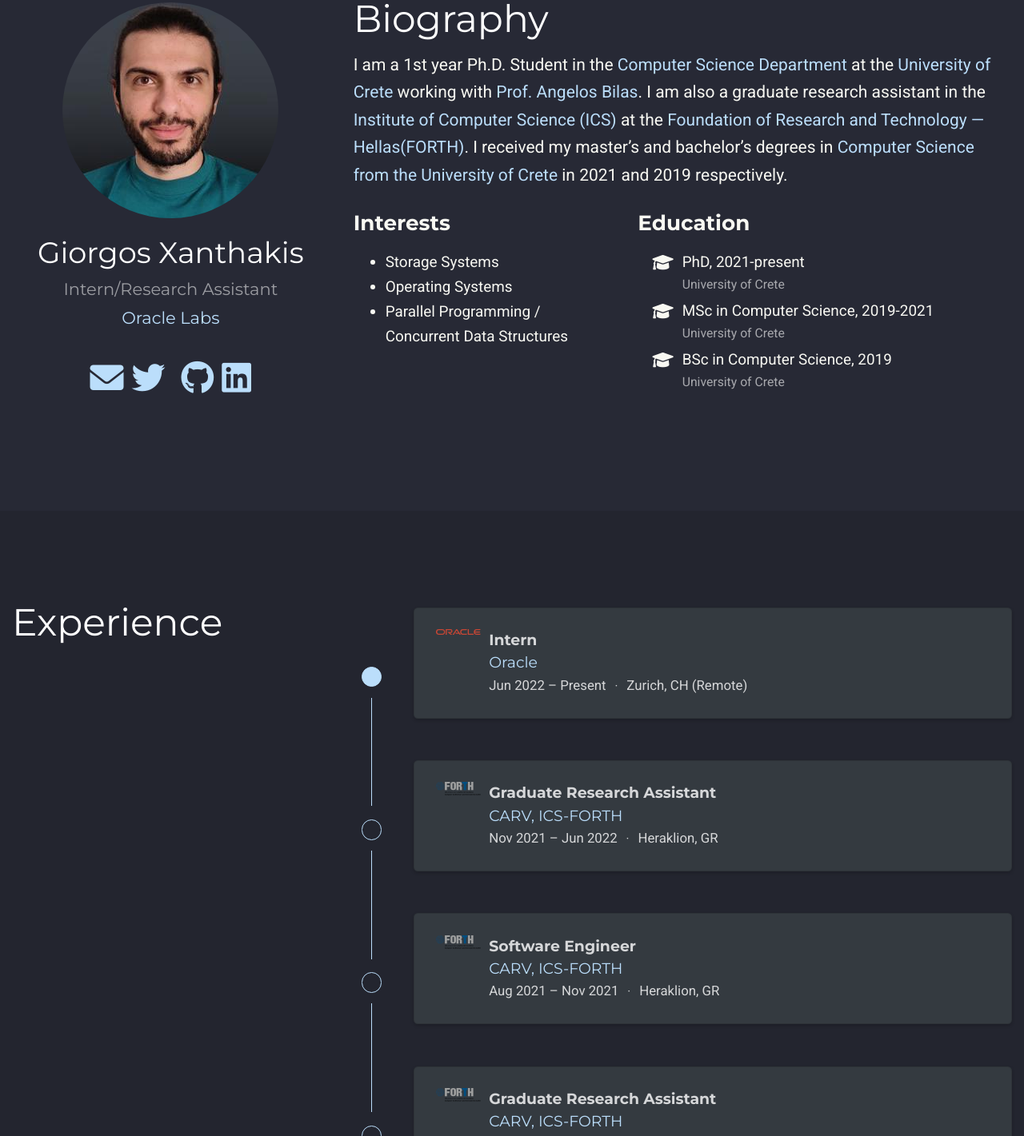
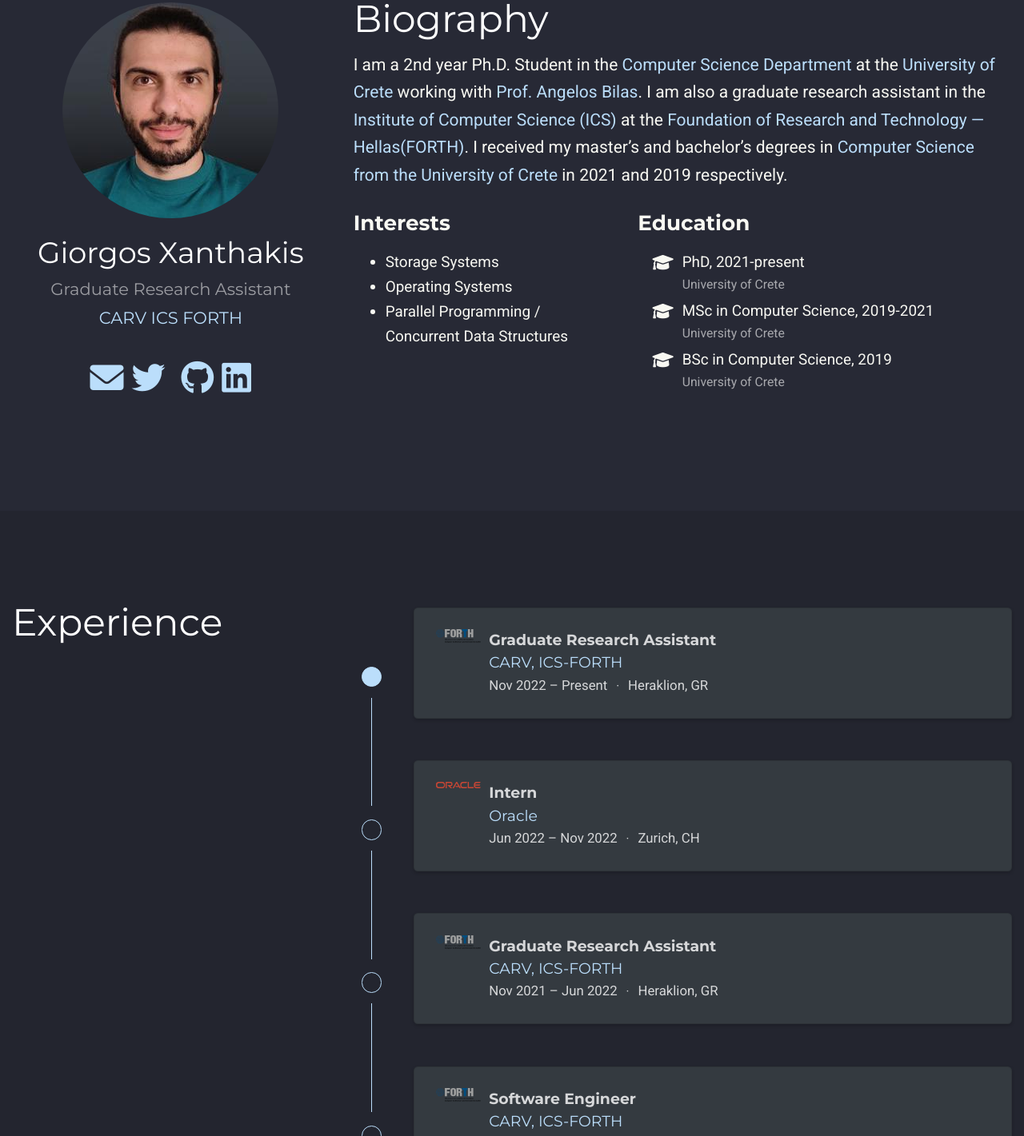
Before and after one commit to innerout/innerout.github.io, a plain HTML site: page index.html in a window 1280 px wide. Shown: the part 147-1568 px from the top of the page at 80% size. Drawn offline with Linux system fonts and the light colour scheme.

Commit message:
Update experience

```diff
--- a/index.html
+++ b/index.html
@@ -77,7 +77,7 @@
 
 
 
-  <meta name="description" content="Intern/Research Assistant" />
+  <meta name="description" content="Graduate Research Assistant" />
 
 
   <link rel="alternate" hreflang="en-us" href="https://gxanth.com/" />
@@ -333,7 +333,7 @@
   <meta property="og:site_name" content="gxanth.com" />
   <meta property="og:url" content="https://gxanth.com/" />
   <meta property="og:title" content="gxanth.com" />
-  <meta property="og:description" content="Intern/Research Assistant" /><meta property="og:image" content="https://gxanth.com/media/icon_hu7fd3825bb98079c2d856b430d735390d_488361_512x512_fill_lanczos_center_3.png" />
+  <meta property="og:description" content="Graduate Research Assistant" /><meta property="og:image" content="https://gxanth.com/media/icon_hu7fd3825bb98079c2d856b430d735390d_488361_512x512_fill_lanczos_center_3.png" />
     <meta property="twitter:image" content="https://gxanth.com/media/icon_hu7fd3825bb98079c2d856b430d735390d_488361_512x512_fill_lanczos_center_3.png" /><meta property="og:locale" content="en-us" />
 
 
@@ -708,12 +708,12 @@
 
         <h2>Giorgos Xanthakis</h2>
 
-        <h3>Intern/Research Assistant</h3>
+        <h3>Graduate Research Assistant</h3>
 
 
         <h3>
-          <a href="https://labs.oracle.com/pls/apex/labs/r/labs/intro" target="_blank" rel="noopener">
-          <span>Oracle Labs</span>
+          <a href="https://www.ics.forth.gr/carv/" target="_blank" rel="noopener">
+          <span>CARV ICS FORTH</span>
           </a>
         </h3>
 
@@ -731,7 +731,7 @@
 
 
         <li>
-          <a href="mailto:kompiouterakias@hotmail.com"  aria-label="envelope">
+          <a href="mailto:georgexanthak@gmail.com"  aria-label="envelope">
             <i class="fas fa-envelope big-icon"></i>
           </a>
         </li>
@@ -812,8 +812,7 @@
     <h1>Biography</h1>
 
     <div class="article-style">
-      <p>I am a 1st year Ph.D. Student in the <a href="https://www.csd.uoc.gr/" target="_blank" rel="noopener">Computer Science Department</a> at the <a href="http://www.uoc.gr/" target="_blank" rel="noopener">University of Crete</a> working with
-<a href="http://users.ics.forth.gr/~bilas/home/Angelos_Bilas.html" target="_blank" rel="noopener">Prof. Angelos Bilas</a>. I am also a graduate research assistant in the <a href="https://www.ics.forth.gr/" target="_blank" rel="noopener">Institute of Computer Science (ICS)</a> at the <a href="https://www.forth.gr/" target="_blank" rel="noopener">Foundation of Research and Technology &mdash; Hellas(FORTH)</a>. I received my master&rsquo;s and bachelor&rsquo;s degrees in <a href="https://www.csd.uoc.gr/" target="_blank" rel="noopener">Computer Science from the University of Crete</a> in 2021 and 2019 respectively.</p>
+      <p>I am a 2nd year Ph.D. Student in the <a href="https://www.csd.uoc.gr/" target="_blank" rel="noopener">Computer Science Department</a> at the <a href="http://www.uoc.gr/" target="_blank" rel="noopener">University of Crete</a> working with <a href="http://users.ics.forth.gr/~bilas/home/Angelos_Bilas.html" target="_blank" rel="noopener">Prof. Angelos Bilas</a>. I am also a graduate research assistant in the <a href="https://www.ics.forth.gr/" target="_blank" rel="noopener">Institute of Computer Science (ICS)</a> at the <a href="https://www.forth.gr/" target="_blank" rel="noopener">Foundation of Research and Technology &mdash; Hellas(FORTH)</a>. I received my master&rsquo;s and bachelor&rsquo;s degrees in <a href="https://www.csd.uoc.gr/" target="_blank" rel="noopener">Computer Science from the University of Crete</a> in 2021 and 2019 respectively.</p>
 <!--
   <i class="fas fa-download  pr-1 fa-fw"></i> Download my <a href="/media/demo_resume.pdf" target="_blank">resumé</a>.-->
 
@@ -982,6 +981,52 @@
       <div class="card">
         <div class="card-body">
           <div class="d-flex align-content-start">
+            <div class="mr-2 mb-2"><a href="https://www.ics.forth.gr/carv/about-carv" target="_blank" rel="noopener"><img src="/media/icons/brands/carv.svg" width="56px" height="56px" alt="CARV, ICS-FORTH" loading="lazy"></a></div>
+            <div>
+
+
+              <div class="section-subheading card-title exp-title text-muted my-0">Graduate Research Assistant</div>
+              <div class="section-subheading card-title exp-company text-muted my-0"><a href="https://www.ics.forth.gr/carv/about-carv" target="_blank" rel="noopener">CARV, ICS-FORTH</a></div>
+              <div class="text-muted exp-meta">
+                Nov 2022 –
+
+                  Present
+
+
+                  <span class="middot-divider"></span>
+                  <span>Heraklion, GR</span>
+
+              </div>
+            </div>
+          </div>
+
+
+
+        </div>
+      </div>
+    </div>
+  </div>
+
+  <div class="row experience">
+
+    <div class="col-auto text-center flex-column d-none d-sm-flex">
+      <div class="row h-50">
+        <div class="col border-right">&nbsp;</div>
+        <div class="col">&nbsp;</div>
+      </div>
+      <div class="m-2">
+        <span class="badge badge-pill border ">&nbsp;</span>
+      </div>
+      <div class="row h-50">
+        <div class="col border-right">&nbsp;</div>
+        <div class="col">&nbsp;</div>
+      </div>
+    </div>
+
+    <div class="col py-2">
+      <div class="card">
+        <div class="card-body">
+          <div class="d-flex align-content-start">
             <div class="mr-2 mb-2"><a href="https://www.oracle.com/index.html" target="_blank" rel="noopener"><img src="/media/icons/brands/oracle.svg" width="56px" height="56px" alt="Oracle" loading="lazy"></a></div>
             <div>
 
@@ -991,11 +1036,11 @@
               <div class="text-muted exp-meta">
                 Jun 2022 –
 
-                  Present
+                  Nov 2022
 
 
                   <span class="middot-divider"></span>
-                  <span>Zurich, CH (Remote)</span>
+                  <span>Zurich, CH</span>
 
               </div>
             </div>
```
Also changed, not shown: 404.html (+2 -2 lines), categories/index.html (+2 -2 lines), event/index.html (+2 -2 lines), index.json (+1 -1 lines), post/index.html (+2 -2 lines), project/index.html (+2 -2 lines), project/parallax/index.html (+2 -2 lines), publication-type/1/index.html (+2 -2 lines), publication-type/2/index.html (+2 -2 lines), publication/index.html (+2 -2 lines), publication/papagiannis-2020-optimizing/index.html (+2 -2 lines), publication/papagiannis-2021-kreon/index.html (+2 -2 lines), publication/xanthakis-2021-parallax/index.html (+2 -2 lines), publication_types/index.html (+2 -2 lines), 3 more files.
